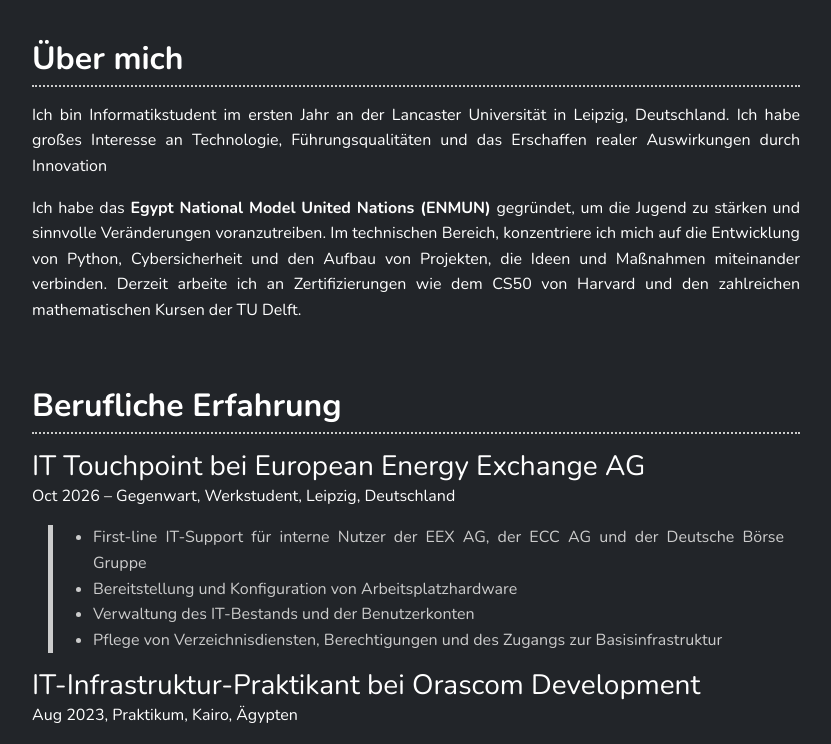
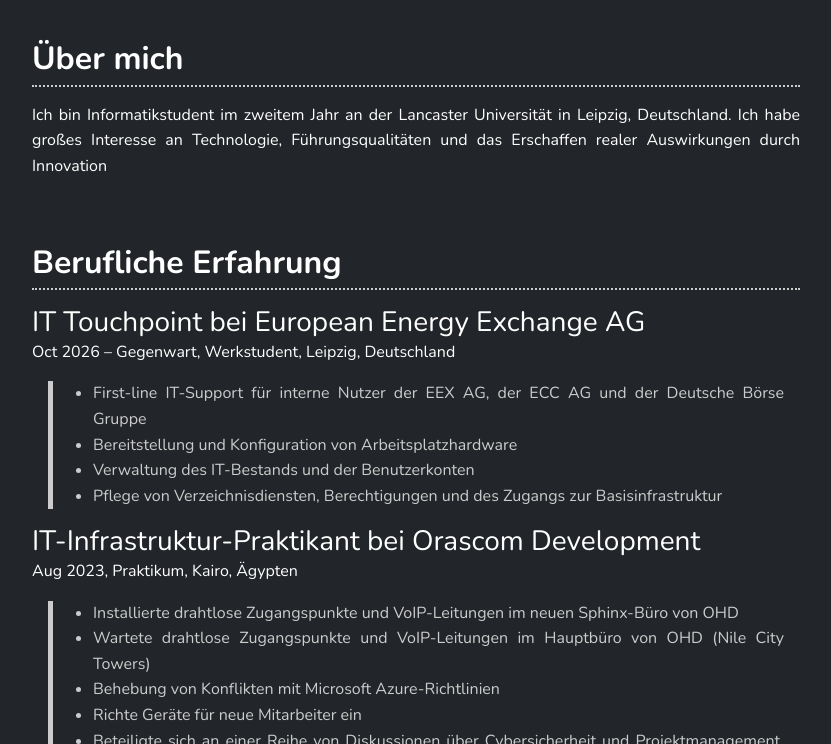
Before and after one commit to quack-b1/quack-b1.github.io, a Jekyll site: the page built from index.md, in a window 1280 px wide and 900 px high, scrolled down 363 px, cut to the strip 156-900 px from the top of the window. Shown: the whole strip, without its empty margins (224-1055 px from the left). Built offline with Jekyll 4.4.1, drawn with Linux system fonts in a browser that asks for light colours.

Commit message:
Update About Me

```diff
--- a/_includes/sections_de/about_me.md
+++ b/_includes/sections_de/about_me.md
@@ -1,4 +1,2 @@
 ## Über mich
-Ich bin Informatikstudent im ersten Jahr an der Lancaster Universität in Leipzig, Deutschland. Ich habe großes Interesse an Technologie, Führungsqualitäten und das Erschaffen realer Auswirkungen durch Innovation
-
-Ich habe das **Egypt National Model United Nations (ENMUN)** gegründet, um die Jugend zu stärken und sinnvolle Veränderungen voranzutreiben. Im technischen Bereich, konzentriere ich mich auf die Entwicklung von Python, Cybersicherheit und den Aufbau von Projekten, die Ideen und Maßnahmen miteinander verbinden. Derzeit arbeite ich an Zertifizierungen wie dem CS50 von Harvard und den zahlreichen mathematischen Kursen der TU Delft.
+Ich bin Informatikstudent im zweitem Jahr an der Lancaster Universität in Leipzig, Deutschland. Ich habe großes Interesse an Technologie, Führungsqualitäten und das Erschaffen realer Auswirkungen durch Innovation
```
Also changed, not shown: _includes/sections/about_me.md (+1 -3 lines).
